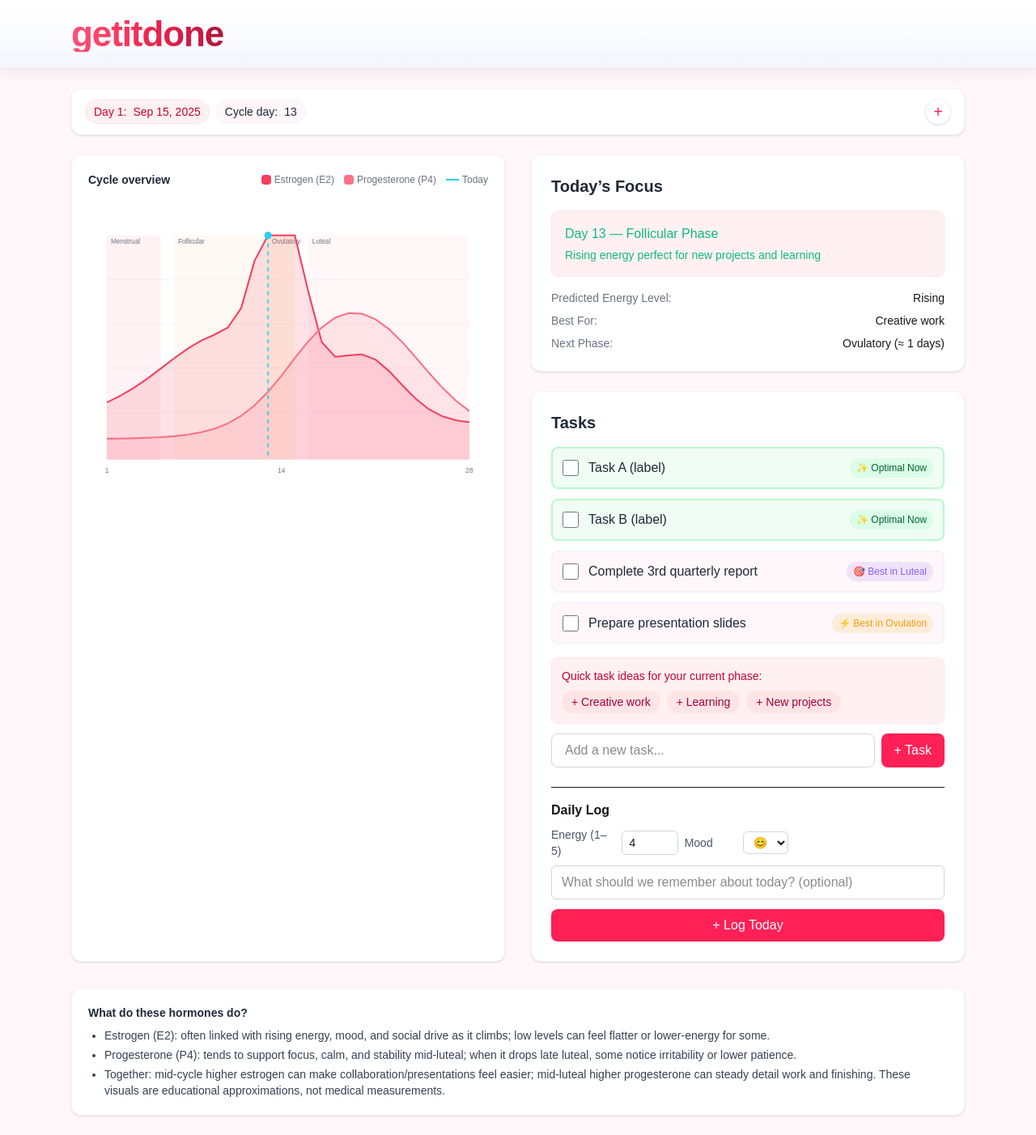
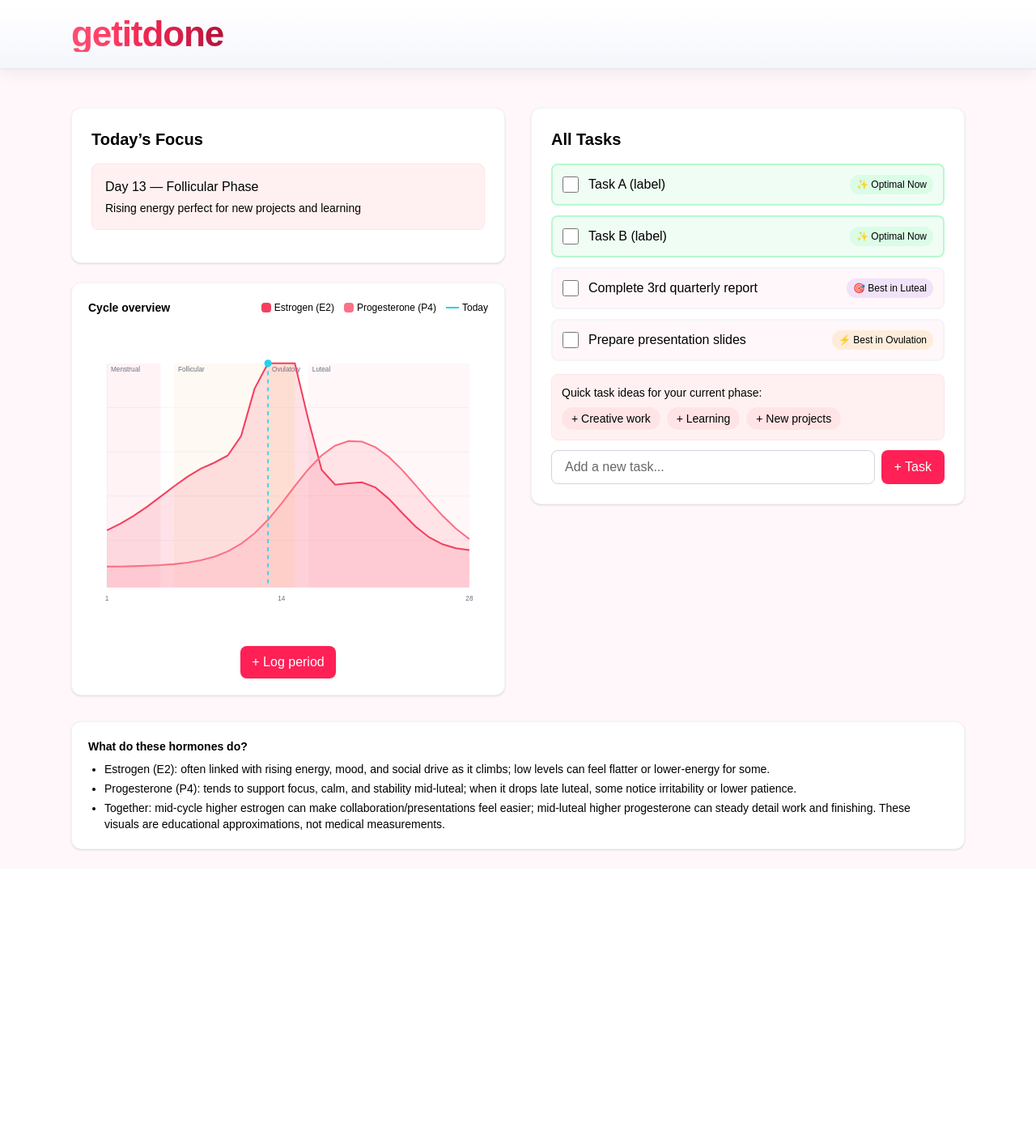
Before and after one commit to npothu/getitdone, a Next.js app: page / in a window 1280 px wide. Shown: the whole page at 81% size. After the commit the page ends 1073 px from the top, so only its background shows below. Built offline with nearby package versions, Linux system fonts and the light colour scheme.

Commit message:
looks better, waiting on mastra and cedar implementation

```diff
--- a/src/app/globals.css
+++ b/src/app/globals.css
@@ -126,3 +126,20 @@ body {
   -webkit-background-clip: text;
   background-clip: text;
 }
+
+/* Default site text is black */
+@layer base {
+  html, body {
+    color: #000000;
+  }
+}
+
+/* Scope utility: force black for everything inside, EXCEPT things that should stay white */
+.force-text-black *:not(.text-white):not([data-text-white]):not(button.bg-rose-500):not(button.bg-blue-600):not(.btn) {
+  color: #000000 !important;
+}
+
+/* Optional: make placeholder text darker too */
+.force-text-black ::placeholder {
+  color: rgba(0,0,0,0.6);
+}
--- a/src/app/layout.tsx
+++ b/src/app/layout.tsx
@@ -20,7 +20,7 @@ export const metadata: Metadata = {
 export default function RootLayout({ children }: { children: React.ReactNode }) {
   return (
     <html lang="en">
-      <body className={`${geistSans.variable} ${geistMono.variable} antialiased bg-[#FFF7F9] text-gray-900`}>
+      <body className={`${geistSans.variable} ${geistMono.variable} antialiased bg-[#FFFFFF] text-black`}>
         {/* Site Header */}
         <header className="glossy-header sticky top-0 z-30 w-full border-b border-[#EDEFF3]">
   <div className="max-w-6xl mx-auto px-6 py-4 md:py-5 flex items-center justify-between">
--- a/src/app/page.tsx
+++ b/src/app/page.tsx
@@ -81,19 +81,33 @@ export default function Dashboard() {
     setLogNote("");
   }
 
+  <button className="bg-rose-500 text-white ..." data-text-white>
+  Save
+</button>
+
+
   return (
     <div className="min-h-screen bg-[#FFF7F9]">
-      <div className="max-w-6xl mx-auto px-6 py-6">
-        {/* -------- Row 0: Last Period Tracker bar -------- */}
-        <TopTracker
-          lastStart={lastStart}
-          cycleDay={currentCycle.cycleDay}
-          onPickDate={(iso) => setLastStart(iso)}
-        />
+  <div className="max-w-6xl mx-auto px-6 py-6 force-text-black">
 
-        {/* -------- Row 1: Two-column grid (Graph left, Focus+Tasks right) -------- */}
+        {/* -------- Row 1: Two-column grid (Focus + Graph left, Tasks right) -------- */}
 <div className="grid grid-cols-1 lg:grid-cols-2 gap-8 mt-6">
-          {/* LEFT: Hormone Graph */}
+  {/* LEFT: Today's Focus (top) + Hormone Graph (below) */}
+  <div className="space-y-6">
+    {/* Today's Focus */}
+    <div className="bg-white rounded-xl p-6 shadow-sm border border-[#F1F5F9]">
+      <h2 className="text-xl font-semibold text-black mb-4">Today’s Focus</h2>
+      <div className="bg-[#FFF1F2] border border-[#FFE4E7] rounded-lg p-4 mb-4">
+        <div className="font-medium" style={{ color: currentCycle.phaseColor }}>
+          Day {currentCycle.cycleDay} — {currentCycle.phaseName}
+        </div>
+        <div className="text-sm mt-1" style={{ color: currentCycle.phaseColor }}>
+          {currentCycle.description}
+        </div>
+      </div>
+    </div>
+
+    {/* Hormone Graph */}
     <div className="bg-white rounded-xl p-5 shadow-sm border border-[#F1F5F9]">
       <div className="mb-3 flex items-center justify-between">
         <div className="text-sm font-semibold text-[#1F2937]">Cycle overview</div>
@@ -109,42 +123,22 @@ export default function Dashboard() {
         heightDesktop={380}
         heightMobile={280}
       />
+
+<div className="mt-4 flex justify-center">
+  <LogPeriodButton
+    defaultDate={lastStart}
+    onSave={(iso) => setLastStart(iso)}
+  />
 </div>
 
-          {/* RIGHT: Today’s Focus (top) + Tasks (bottom) */}
-          <div className="space-y-6">
-            {/* Today's Focus */}
-            <div className="bg-white rounded-xl p-6 shadow-sm border border-[#F1F5F9]">
-              <h2 className="text-xl font-semibold text-[#1F2937] mb-4">Today’s Focus</h2>
-              <div className="bg-[#FFF1F2] border border-[#FFE4E7] rounded-lg p-4 mb-4">
-                <div className="font-medium" style={{ color: currentCycle.phaseColor }}>
-                  Day {currentCycle.cycleDay} — {currentCycle.phaseName}
-                </div>
-                <div className="text-sm mt-1" style={{ color: currentCycle.phaseColor }}>
-                  {currentCycle.description}
-                </div>
-              </div>
-              <div className="space-y-2 text-sm">
-                <div className="flex justify-between">
-                  <span className="text-[#6B7280]">Predicted Energy Level:</span>
-                  <span className="font-medium">Rising</span>
-                </div>
-                <div className="flex justify-between">
-                  <span className="text-[#6B7280]">Best For:</span>
-                  <span className="font-medium">Creative work</span>
-                </div>
-                <div className="flex justify-between">
-                  <span className="text-[#6B7280]">Next Phase:</span>
-                  <span className="font-medium">
-                    Ovulatory (≈ {Math.max(0, 14 - currentCycle.cycleDay)} days)
-                  </span>
-                </div>
+
     </div>
   </div>
 
-            {/* Tasks */}
+  {/* RIGHT: Tasks */}
+  <div className="space-y-6">
     <div className="bg-white rounded-xl p-6 shadow-sm border border-[#F1F5F9]">
-              <h2 className="text-xl font-semibold text-[#1F2937] mb-4">Tasks</h2>
+      <h2 className="text-xl font-semibold text-[#1F2937] mb-4">All Tasks</h2>
 
       <div className="space-y-3 mb-4">
         {tasks.map((task) => {
@@ -167,7 +161,7 @@ export default function Dashboard() {
                 />
                 <span
                   className={`flex-1 ${
-                            task.completed ? "line-through text-gray-500" : "text-[#1F2937]"
+                    task.completed ? "line-through text-black" : "text-[#1F2937]"
                   }`}
                 >
                   {task.text}
@@ -230,75 +224,10 @@ export default function Dashboard() {
           + Task
         </button>
       </div>
-
-              {/* Optional quick log */}
-              <div className="mt-6 border-t pt-4">
-                <h3 className="font-semibold mb-2">Daily Log</h3>
-                <div className="grid grid-cols-1 sm:grid-cols-3 gap-2 mb-3">
-                  <label className="flex items-center gap-2 text-sm">
-                    <span className="text-gray-600 w-24">Energy (1–5)</span>
-                    <input
-                      type="number"
-                      min={1}
-                      max={5}
-                      value={logEnergy}
-                      onChange={(e) => setLogEnergy(Number(e.target.value))}
-                      className="w-20 px-2 py-1 border border-gray-300 rounded-md focus:ring-2 focus:ring-rose-400 focus:border-transparent"
-                    />
-                  </label>
-                  <label className="flex items-center gap-2 text-sm">
-                    <span className="text-gray-600 w-16">Mood</span>
-                    <select
-                      value={logMood}
-                      onChange={(e) => setLogMood(e.target.value)}
-                      className="px-2 py-1 border border-gray-300 rounded-md focus:ring-2 focus:ring-rose-400 focus:border-transparent"
-                    >
-                      <option>😊</option>
-                      <option>😐</option>
-                      <option>😔</option>
-                      <option>😤</option>
-                      <option>🤩</option>
-                    </select>
-                  </label>
-                  <div className="sm:col-span-3">
-                    <input
-                      type="text"
-                      value={logNote}
-                      onChange={(e) => setLogNote(e.target.value)}
-                      placeholder="What should we remember about today? (optional)"
-                      className="w-full px-3 py-2 border border-gray-300 rounded-md focus:ring-2 focus:ring-rose-400 focus:border-transparent"
-                      onKeyDown={(e) => e.key === "Enter" && addLog()}
-                    />
-                  </div>
-                </div>
-                <button
-                  onClick={addLog}
-                  className="w-full px-4 py-2 bg-rose-500 text-white rounded-lg hover:bg-rose-600 transition-colors"
-                >
-                  + Log Today
-                </button>
-                {logs.length > 0 && (
-                  <div className="mt-3 space-y-2">
-                    {logs.map((log) => (
-                      <div key={log.id} className="p-2 bg-gray-50 rounded border text-sm">
-                        <div className="flex justify-between">
-                          <span>
-                            Day {log.day} — {log.phase}
-                          </span>
-                          <span className="text-xs text-gray-500">{log.when}</span>
-                        </div>
-                        <div className="text-gray-600">
-                          Energy: {energyStars(log.energy)} | Mood: {log.mood}
-                        </div>
-                        {log.note && <div className="text-xs text-gray-500">{log.note}</div>}
-                      </div>
-                    ))}
-                  </div>
-                )}
     </div>
   </div>
 </div>
-        </div>
+
 
         {/* -------- Row 2: Hormone explainer -------- */}
         <div className="bg-white rounded-xl p-5 shadow-sm border border-[#F1F5F9] mt-8">
@@ -324,70 +253,6 @@ export default function Dashboard() {
   );
 }
 
-// ---------------- Slim top tracker ----------------
-function TopTracker({
-  lastStart,
-  cycleDay,
-  onPickDate,
-}: {
-  lastStart: string;
-  cycleDay: number;
-  onPickDate: (iso: string) => void;
-}) {
-  const [open, setOpen] = useState(false);
-  const [date, setDate] = useState(lastStart);
-
-  return (
-    <div className="w-full bg-white border border-[#F1F5F9] shadow-sm rounded-xl px-4 py-3 flex items-center justify-between">
-      <div className="flex items-center gap-2 text-sm">
-        <span className="inline-flex items-center gap-2 px-2.5 py-1 rounded-full bg-rose-50 text-rose-700 border border-[#FFE4E7]">
-          Day 1: <strong className="font-medium">{formatISOtoHuman(lastStart)}</strong>
-        </span>
-        <span className="inline-flex items-center gap-2 px-2.5 py-1 rounded-full bg-[#FFF7F9] text-[#1F2937] border border-[#F1F5F9]">
-          Cycle day: <strong className="font-medium">{cycleDay}</strong>
-        </span>
-      </div>
-
-      <div className="relative">
-        <button
-          aria-label="Set Day 1 (period start)"
-          onClick={() => setOpen((v) => !v)}
-          className="w-8 h-8 rounded-full border border-[#F1F5F9] bg-white hover:bg-rose-50 text-rose-500 shadow-sm text-xl leading-none"
-          title="Set Day 1"
-        >
-          +
-        </button>
-
-        {open && (
-          <div className="absolute right-0 mt-2 w-64 bg-white border border-[#F1F5F9] rounded-lg shadow-lg p-3 text-sm z-10">
-            <div className="font-medium mb-2">Set Day 1 (period start)</div>
-            <input
-              type="date"
-              value={date}
-              onChange={(e) => setDate(e.target.value)}
-              className="w-full px-2 py-1 border border-gray-300 rounded-md focus:ring-2 focus:ring-rose-400 focus:border-transparent"
-            />
-            <div className="mt-2 flex gap-2 justify-end">
-              <button onClick={() => setOpen(false)} className="px-3 py-1 border rounded-md hover:bg-gray-50">
-                Cancel
-              </button>
-              <button
-                onClick={() => {
-                  onPickDate(date);
-                  setOpen(false);
-                }}
-                className="px-3 py-1 rounded-md bg-rose-500 text-white hover:bg-rose-600"
-              >
-                Save
-              </button>
-            </div>
-          </div>
-        )}
-      </div>
-    </div>
-  );
-}
-
 // ---------------- Legend chip ----------------
 function Legend({ swatch, label, line = false }: { swatch: string; label: string; line?: boolean }) {
   return (
@@ -401,6 +266,74 @@ function Legend({ swatch, label, line = false }: { swatch: string; label: string
     </span>
   );
 }
+
+// ---------------- Log Period Button --------
+function LogPeriodButton({
+  defaultDate,
+  onSave,
+}: {
+  defaultDate: string;
+  onSave: (isoDate: string) => void;
+}) {
+  const [open, setOpen] = useState(false);
+  const [date, setDate] = useState(defaultDate);
+
+  return (
+    <>
+      <button
+        onClick={() => setOpen(true)}
+        className="inline-flex items-center gap-2 px-3.5 py-2 rounded-lg
+                   bg-rose-500 text-white hover:bg-rose-600 transition-colors
+                   shadow-sm"
+      >
+        + Log period
+      </button>
+
+      {open && (
+        <div className="fixed inset-0 z-40 flex items-center justify-center">
+          {/* Backdrop */}
+          <div
+            className="absolute inset-0 bg-black/30"
+            onClick={() => setOpen(false)}
+          />
+          {/* Dialog */}
+          <div className="relative z-50 w-full max-w-sm bg-white rounded-xl
+                          border border-[#F1F5F9] shadow-lg p-4">
+            <div className="text-base font-semibold mb-2">Log period start (Day 1)</div>
+            <p className="text-sm text-black-600 mb-3">
+              Pick the first day of your most recent period. We’ll recalc your cycle.
+            </p>
+            <input
+              type="date"
+              value={date}
+              onChange={(e) => setDate(e.target.value)}
+              className="w-full px-3 py-2 border border-gray-300 rounded-md
+                         focus:ring-2 focus:ring-rose-400 focus:border-transparent"
+            />
+            <div className="mt-4 flex justify-end gap-2">
+              <button
+                onClick={() => setOpen(false)}
+                className="px-3 py-1.5 rounded-md border hover:bg-gray-50"
+              >
+                Cancel
+              </button>
+              <button
+                onClick={() => {
+                  onSave(date);
+                  setOpen(false);
+                }}
+                className="px-3 py-1.5 rounded-md bg-rose-500 text-white hover:bg-rose-600"
+              >
+                Save
+              </button>
+            </div>
+          </div>
+        </div>
+      )}
+    </>
+  );
+}
+
 
 // ---------------- Hormone Graph with bands, fills, tooltips ----------------
 function HormoneGraph({
```
Lines whose indentation alone changed are shown as unchanged.
